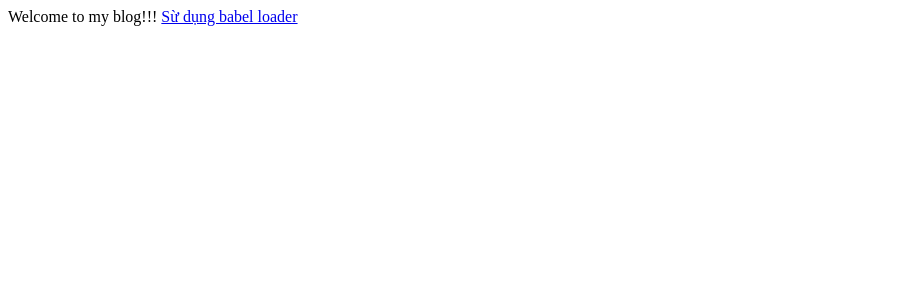
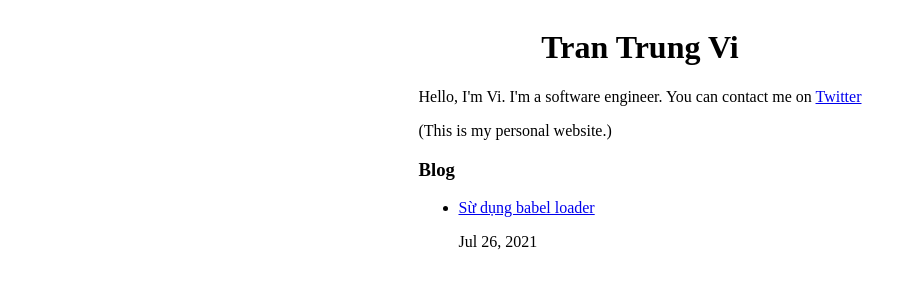
Before and after one commit to videv93/cOff93, a plain HTML site: page index.html in a window 1280 px wide. Shown: the whole page, without its empty margins (0-913 px from the left). Drawn offline with Linux system fonts and the light colour scheme.

Commit message:
Format html/css

```diff
--- /dev/null
+++ b/index.css
@@ -0,0 +1,9 @@
+.container {
+    display: flex;
+    flex-direction: column;
+    align-items: center;
+    justify-content: center;
+}
+.text-center {
+    text-align: center;
+}
--- a/index.html
+++ b/index.html
@@ -1,7 +1,25 @@
 <html>
-  <head></head>
+  <head>
+    <link rel="stylesheet" href="./index.css">
+  </head>
   <body>
-    Welcome to my blog!!!
-    <a href="./2021-26-07_su_dung_babel_loader.html">Sừ dụng babel loader</a>
+    <main>
+      <div class="container">
+        <div>
+          <img src="" />
+          <h1 class="text-center">Tran Trung Vi</h1>
+          <p>Hello, I'm Vi. I'm a software engineer. You can contact me on <a href="https://twitter.com/videv93">Twitter</a></p>
+          <p>(This is my personal website.)</p>
+          <h3>Blog</h3>
+          <ul>
+            <li>
+              <a href="./2021-26-07_su_dung_babel_loader.html">Sừ dụng babel loader</a>
+              <p>Jul 26, 2021</p>
+            </li>
+          </ul>
+        </div>
+      </div>
+    </main>
+
   </body>
 </html>
```
Also changed, not shown: 2021-26-07_su_dung_babel_loader.html (+12 -2 lines).
